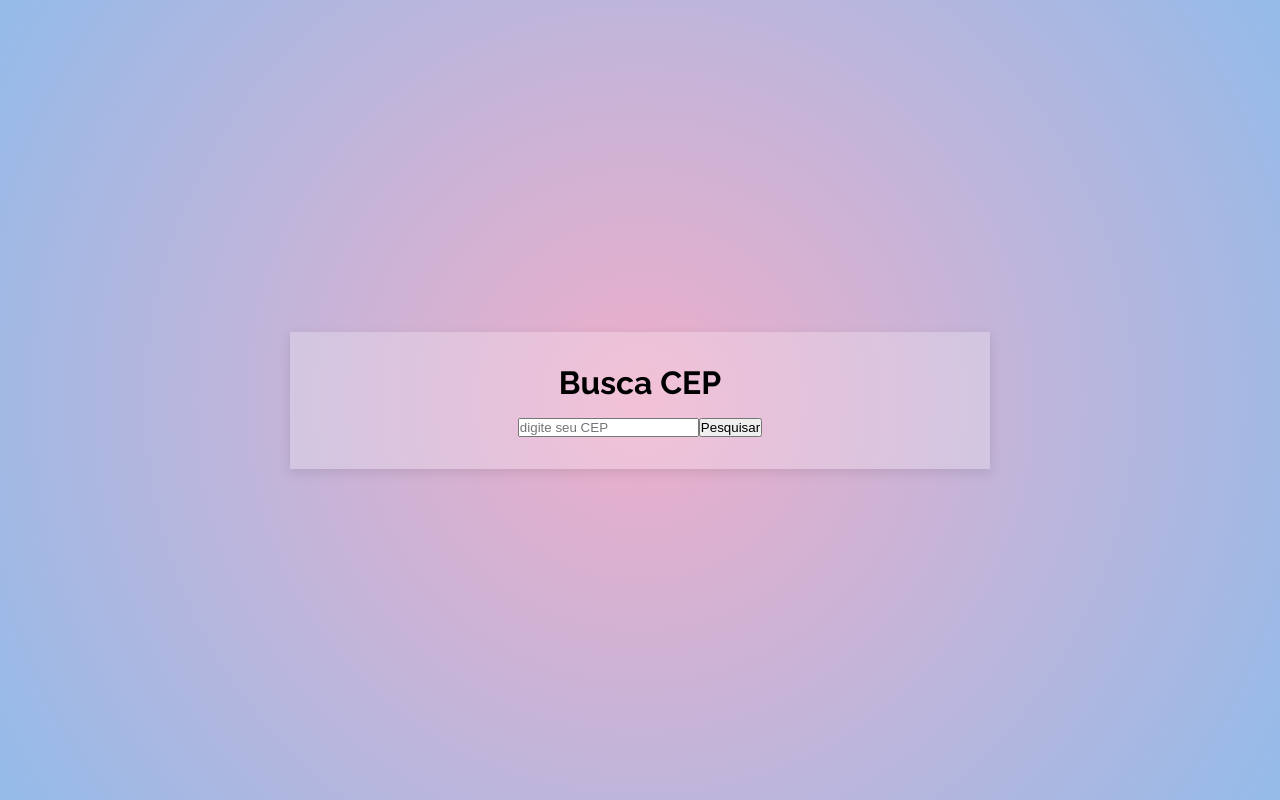
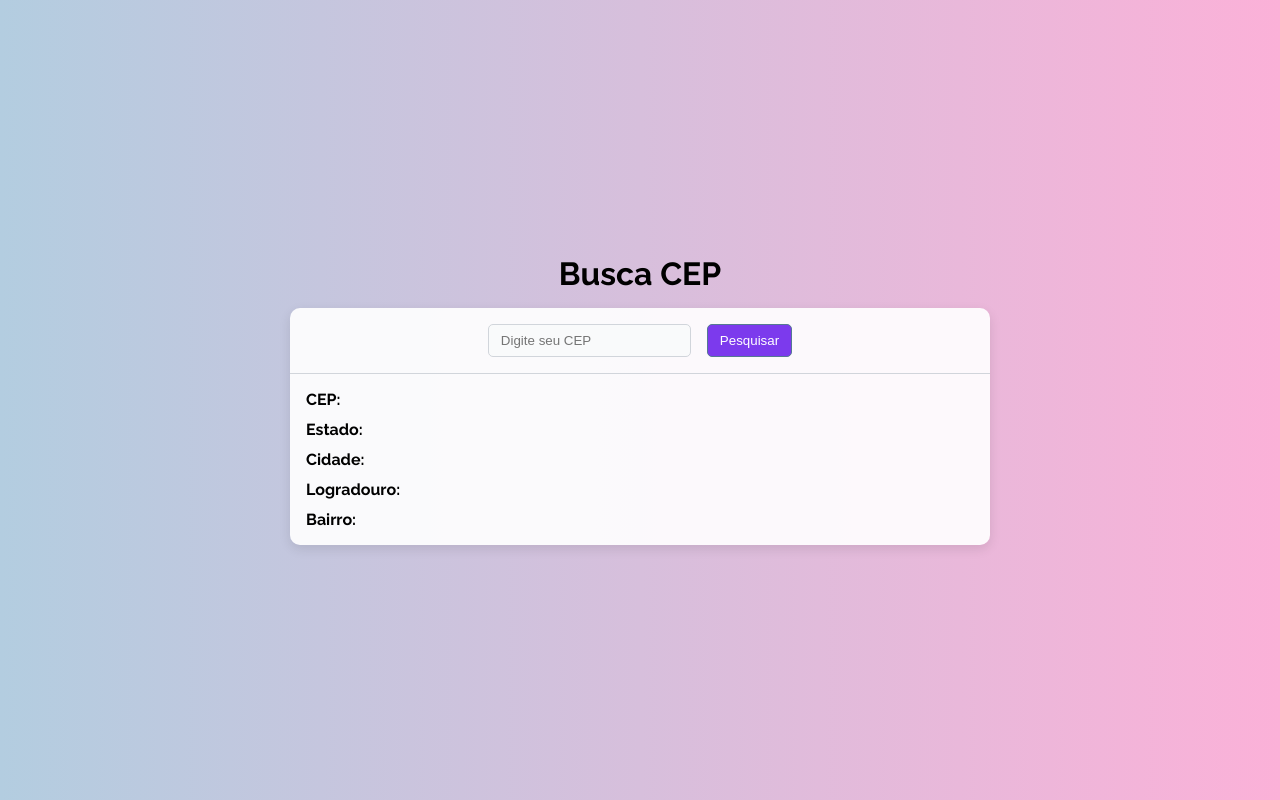
Before and after one commit to Mari-Goncalves/buscador-de-cep, a React (Vite) app in the folder busca-cep/: page / in a window 1280 px wide. Built offline with nearby package versions, Linux system fonts and the light colour scheme.

Commit message:
Criação do layout do campo de pesquisa

```diff
--- a/busca-cep/src/App.jsx
+++ b/busca-cep/src/App.jsx
@@ -26,11 +26,12 @@ function App() {
       <div className="app_container">
         <h1 className="title">Busca CEP</h1>
 
+        <div className="main_content">
           <section className="search_container">
             <input
               type="text"
               className="search_input"
-            placeholder="digite seu CEP"
+              placeholder="Digite seu CEP"
               value={input}
               onChange={(e) => setInput(e.target.value)}
             />
@@ -39,15 +40,14 @@ function App() {
             </button>
           </section>
 
-        {Object.keys(data).length > 0 && (
           <section className="address_data">
-            <p>CEP: {data.cep}</p>
-            <p>Estado: {data.estado} </p>
-            <p>Cidade: {data.localidade}</p>
-            <p>Logradouro: {data.logradouro}</p>
-            <p>Bairro: {data.bairro}</p>
+            <p><strong>CEP:</strong> {data.cep}</p>
+            <p><strong>Estado:</strong> {data.estado} </p>
+            <p><strong>Cidade:</strong> {data.localidade}</p>
+            <p><strong>Logradouro:</strong> {data.logradouro}</p>
+            <p><strong>Bairro:</strong> {data.bairro}</p>
           </section>
-        )}
+        </div>
       </div>
     </main>
   );
--- a/busca-cep/src/app.css
+++ b/busca-cep/src/app.css
@@ -8,43 +8,54 @@
   align-items: center;
   justify-content: center;
   background: #eeaeca;
-  background: radial-gradient(
-    circle,
-    rgba(238, 174, 202, 1) 0%,
-    rgba(148, 187, 233, 1) 100%
-  );
+  background: linear-gradient(to right, #b3cde0, #fbb1d8);
   font-family: "Raleway", sans-serif;
 }
 
+.main_content {
+  background-color: #ffffffe9;
+  border-radius: 10px;
+  box-shadow: rgba(0, 0, 0, 0.1) 0px 4px 12px;
+  }
+
 .app_container {
   text-align: center;
-  padding: 2rem;
-  box-shadow: rgba(0, 0, 0, 0.1) 0px 4px 12px;
   width: 700px;
-  background-color: #ffffff3b;
 }
 
 .title {
   margin-bottom: 1rem;
 }
 
-/* .search_container {
+.search_container{
+  display: flex;
+  justify-content: center;
+  padding: 1rem;
+  gap: 1rem;
+  border-bottom: 1px solid #d1d5db;
+}
+
+.search_button{
+  background-color: #7C3AED;
+  color: #fff;
+  border: 1px solid #557993;
+    border-radius: 5px;
+  padding: 0 12px;
 }
 
 .search_input {
+  padding: 8px 12px;
+  border: 1px solid #d1d5db;
+  background-color: #f9fafb;
+  border-radius: 5px;
 }
 
-.search_button {
-} */
-
 .address_data {
-  border: 1px solid #000;
-  padding: 1rem;
   display: flex;
   flex-direction: column;
   gap: 0.7rem;
-  margin-top: 1rem;
   text-align: left;
+  padding: 1rem;
 }
 
 @media (max-width: 775px) {
```
Lines whose indentation alone changed are shown as unchanged.
